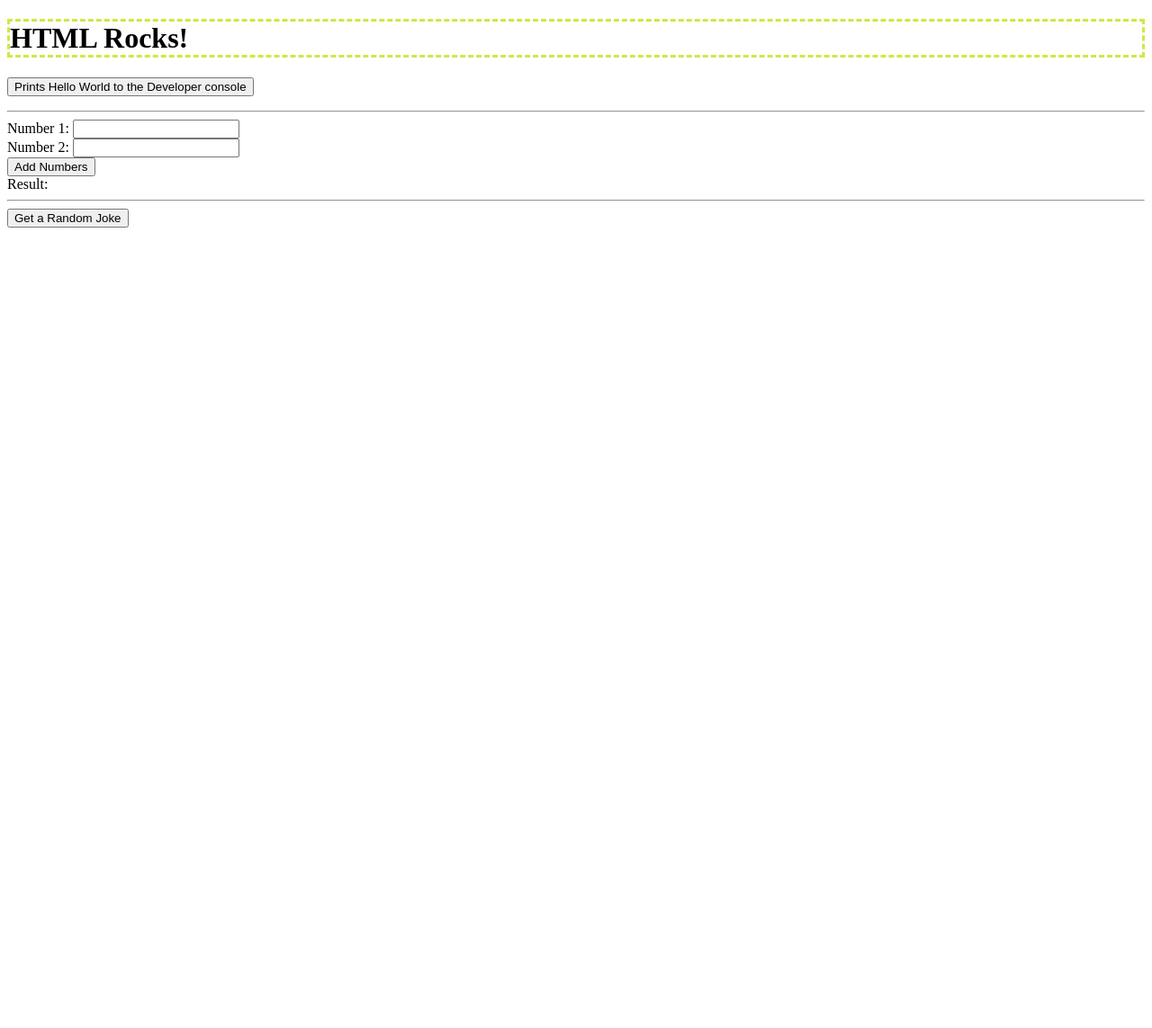
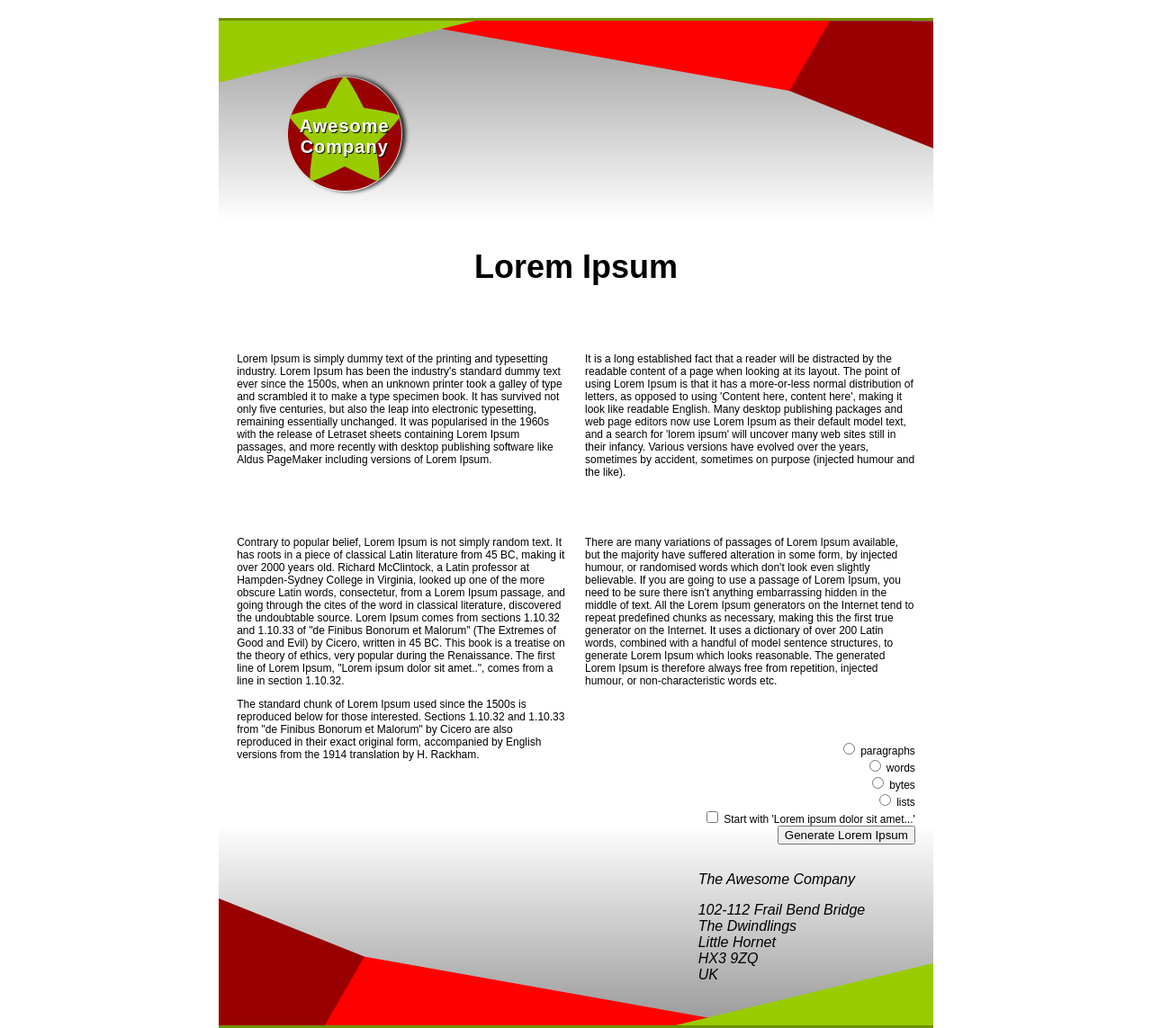
Before and after one commit to Yatagarasuwu/6.2-Lab, a website: page index.html in a window 1280 px wide. Shown: the whole page at 90% size. Before the commit the page ends 800 px from the top, so only its background shows below. Drawn offline with Linux system fonts and the light colour scheme.

Commit message:
Final commit.

```diff
--- a/css/style.css
+++ b/css/style.css
@@ -1,4 +1,95 @@
-h1{
-  border-color: #d3e644;
-  border-style: dashed;
+* {
+  box-sizing: border-box;
 }
+
+html {
+  font-family: sans-serif;
+}
+
+body {
+  margin: 0;
+  background: white; /* I just changed this for background color. Was this wrong? When I tried background-color, this always overrode it.*/
+}
+
+article {
+  width: 210mm;
+  height: 297mm;
+  margin: 20px auto;
+  position: relative;
+  border-top: 1mm solid  #709002;
+  border-bottom: 1mm solid #709002;
+  background: url('../img/top-image.png') no-repeat top; /* I believe I just add this on top of the other decleration for supporting bad browsers? Thats what the lab says so thats how i did it */
+  background:
+    url('../img/top-image.png') no-repeat top,
+    url('../img/bottom-image.png') no-repeat bottom,
+    linear-gradient(to bottom, rgba(0, 0, 0, 0.4), transparent 20%, transparent 80%, rgba(0, 0, 0, 0.4));
+}
+
+address {
+  position: absolute;
+  bottom: 8mm;
+  right: 20mm;
+}
+
+h1 {
+  position: absolute;
+  top: 12mm;
+  left: 20mm;
+  width: 128px;
+  height: 128px;
+  font-size: 20px;
+  letter-spacing: 1px;
+  text-align: center;
+  padding: 44px 0;
+  color: white;
+  text-shadow: 1px 1px 1px black;
+  background-image: url('../img/logo.png');
+  /* filter: drop-shadow(2px 2px 2px rgba(0, 0, 0, 0.5));*/
+  box-shadow: 4px 0 4px rgba(0, 0, 0, 0.8);
+  border-radius: 50%;
+}
+
+
+h2 {
+  position: absolute;
+  top: 20%;
+  left: 50%;
+  transform: translateX(-50%); /* found this not in readings but through google. Centering was annoying me. */
+  font-size: 36px;
+  font-weight: bold;
+  text-align: center;
+}
+
+/* Used https://www.w3schools.com/howto/howto_css_custom_checkbox.asp  heavily in this section. */
+.content {
+  font-size:  12px;
+  display: flex;
+  flex-wrap: wrap;
+  gap: 20px;
+  padding: 20px;
+  padding-top: 45%;
+
+}
+
+.column {
+  flex: 1 1 45%;
+  margin-bottom: 20px;
+  align-items: flex-start;
+}
+
+.columnRadio {
+  text-align: right;
+  flex: 1 1 45%;
+  margin-bottom: 20px;
+  align-items: flex-start;
+  margin-top: -10%;
+}
+
+/* left over from readings and testing */
+.a {
+  background-image: url('../img/top-image.png');
+}
+
+.b {
+  background-image: url('../img/bottom-image.png');
+}
--- a/index.html
+++ b/index.html
@@ -1,79 +1,61 @@
-<!doctype html>
-<html>
+<!DOCTYPE html>
+<html lang="en-US">
+  <head>
+    <meta charset="utf-8">
+    <link rel="stylesheet" href="css/style.css">
+    <meta name="viewport" content="width=device-width">
+    <title>Fancy letterheaded paper</title>
+  </head>
+  <body>
 
-<head>
-  <meta charset="utf-8">
-  <title>Hello World!</title>
-  <meta name="description" content="">
-  <meta name="viewport" content="width=device-width, initial-scale=1">
-  <link rel="stylesheet" href="css/style.css">
-  <link rel="shortcut icon" href="img/favicon.ico">
-</head>
+    <article>
+      <h1>Awesome<br>Company</h1>
 
-<body>
-  <h1>HTML Rocks!</h1>
-  <p>
-    <button  onclick="helloWorld()">Prints Hello World to the Developer console</button>
-  </p>
-  <hr>
-  <form id="addForm">
-    <label for="num1">Number 1:</label>
-    <input type="number" id="num1" name="num1" required>
-    <br>
-    <label for="num2">Number 2:</label>
-    <input type="number" id="num2" name="num2" required>
-    <br>
-    <button type="submit">Add Numbers</button>
-  </form>
+      <address>
+        <p>The Awesome Company</p>
+        <p>102-112 Frail Bend Bridge<br>
+        The Dwindlings<br>
+        Little Hornet<br>
+        HX3 9ZQ<br>
+        UK</p>
+      </address>
 
-  <label id="result">Result:</label>
+      <h2> Lorem Ipsum </h2>
+      <div class="content">
+        <div class="column">
+          <p>Lorem Ipsum is simply dummy text of the printing and typesetting industry. Lorem Ipsum has been the industry's standard dummy text ever since the 1500s, when an unknown printer took a galley of type and scrambled it to make a type specimen book. It has survived not only five centuries, but also the leap into electronic typesetting, remaining essentially unchanged. It was popularised in the 1960s with the release of Letraset sheets containing Lorem Ipsum passages, and more recently with desktop publishing software like Aldus PageMaker including versions of Lorem Ipsum.
+          </p>
+        </div>
+        <div class="column">
+          <p>It is a long established fact that a reader will be distracted by the readable content of a page when looking at its layout. The point of using Lorem Ipsum is that it has a more-or-less normal distribution of letters, as opposed to using 'Content here, content here', making it look like readable English. Many desktop publishing packages and web page editors now use Lorem Ipsum as their default model text, and a search for 'lorem ipsum' will uncover many web sites still in their infancy. Various versions have evolved over the years, sometimes by accident, sometimes on purpose (injected humour and the like).</p>
+        </div>
+        <div class="column">
+          <p>Contrary to popular belief, Lorem Ipsum is not simply random text. It has roots in a piece of classical Latin literature from 45 BC, making it over 2000 years old. Richard McClintock, a Latin professor at Hampden-Sydney College in Virginia, looked up one of the more obscure Latin words, consectetur, from a Lorem Ipsum passage, and going through the cites of the word in classical literature, discovered the undoubtable source. Lorem Ipsum comes from sections 1.10.32 and 1.10.33 of "de Finibus Bonorum et Malorum" (The Extremes of Good and Evil) by Cicero, written in 45 BC. This book is a treatise on the theory of ethics, very popular during the Renaissance. The first line of Lorem Ipsum, "Lorem ipsum dolor sit amet..", comes from a line in section 1.10.32. </p>
 
-  <hr>
+            The standard chunk of Lorem Ipsum used since the 1500s is reproduced below for those interested. Sections 1.10.32 and 1.10.33 from "de Finibus Bonorum et Malorum" by Cicero are also reproduced in their exact original form, accompanied by English versions from the 1914 translation by H. Rackham.</p>
+        </div>
+        <div class="column">
+          <p>There are many variations of passages of Lorem Ipsum available, but the majority have suffered alteration in some form, by injected humour, or randomised words which don't look even slightly believable. If you are going to use a passage of Lorem Ipsum, you need to be sure there isn't anything embarrassing hidden in the middle of text. All the Lorem Ipsum generators on the Internet tend to repeat predefined chunks as necessary, making this the first true generator on the Internet. It uses a dictionary of over 200 Latin words, combined with a handful of model sentence structures, to generate Lorem Ipsum which looks reasonable. The generated Lorem Ipsum is therefore always free from repetition, injected humour, or non-characteristic words etc.</p>
+        </div>
+        <div class="columnRadio">
+          <form id="radioForm"> <!-- Used https://www.w3schools.com/howto/howto_css_custom_checkbox.asp  heavily in this section. -->
+            <input type="radio" name="option" value="Alert! You chose paragraphs."> paragraphs<br>
+            <input type="radio" name="option" value="Alert! You chose words."> words <br>
+            <input type="radio" name="option" value="Alert! You chose bytes."> bytes <br>
+            <input type="radio" name="option" value="Alert! You chose lists."> lists <br>
+            <input type="checkbox" id="checkboxOption" name="checkboxOption" value="checkbox option"> Start with 'Lorem ipsum dolor sit amet...'<br>
+            <button type="button" id="generateButton">Generate Lorem Ipsum </button>
+          </form>
+        </div>
+      </div>
+    </article>
 
-  <button id="jokeButton">Get a Random Joke</button>
-  <p id="joke"></p>
+    <!-- Thank goodness for the given index.html. I used that heavily to make this. -->
+    <script type="module">
+      import { userAlert } from './js/main.js';
 
-  <script type="module" script="js/main.js">
-    import {helloWorld, add, fetchRandomJoke} from './js/main.js';
-
-    // This shows how to assign a function to the window object
-    // so that it can be called from the browser console
-    window.helloWorld = helloWorld;
-
-    // This shows how to add an event listener to a button in the HTML
-    // and call a function when the button is clicked
-    const form = document.getElementById('addForm');
-    form.addEventListener('submit', function(e) {
-      e.preventDefault();
-      const num1 = parseFloat(document.getElementById('num1').value);
-      const num2 = parseFloat(document.getElementById('num2').value);
-      try{
-        const result = add(num1, num2);
-        document.getElementById('result').textContent = `Result: ${result}`;
-      }catch(e){
-        console.error(e);
-        document.getElementById('result').textContent = `Error: ${e.message}`;
-      }
-
-    });
-
-    // this shows how to add an event listener to a button in the HTML
-    // that calls a function that fetches a random joke from an API
-    // and displays it on the page
-    const jokebtn = document.getElementById('jokeButton');
-    const jokeresult = document.getElementById('joke');
-    jokebtn.addEventListener('click', async () => {
-      try {
-        jokeresult.textContent = 'Loading...';
-        const joke = await fetchRandomJoke();
-        document.getElementById('joke').textContent = joke;
-      } catch (e) {
-        console.error(e);
-        document.getElementById('joke').textContent = `Error: ${e.message}`;
-      }
-    });
-  </script>
-
-</body>
-
+      const generateButton = document.getElementById('generateButton');
+      generateButton.addEventListener('click', userAlert);
+    </script>
+  </body>
 </html>
--- a/js/main.js
+++ b/js/main.js
@@ -47,3 +47,13 @@ export async function fetchRandomJoke() {
         throw new Error(error.message);
     }
 }
+
+export function userAlert() {
+    const form = document.getElementById('radioForm');
+    const userOption = form.querySelector('input[name="option"]:checked');
+    if (userOption) {
+        alert(userOption.value);
+    } else {
+        alert('??? Choose an option ???');
+    }
+}
```
Also changed, not shown: img/bottom-image.png (added), img/logo.png (added), img/top-image.png (added).
